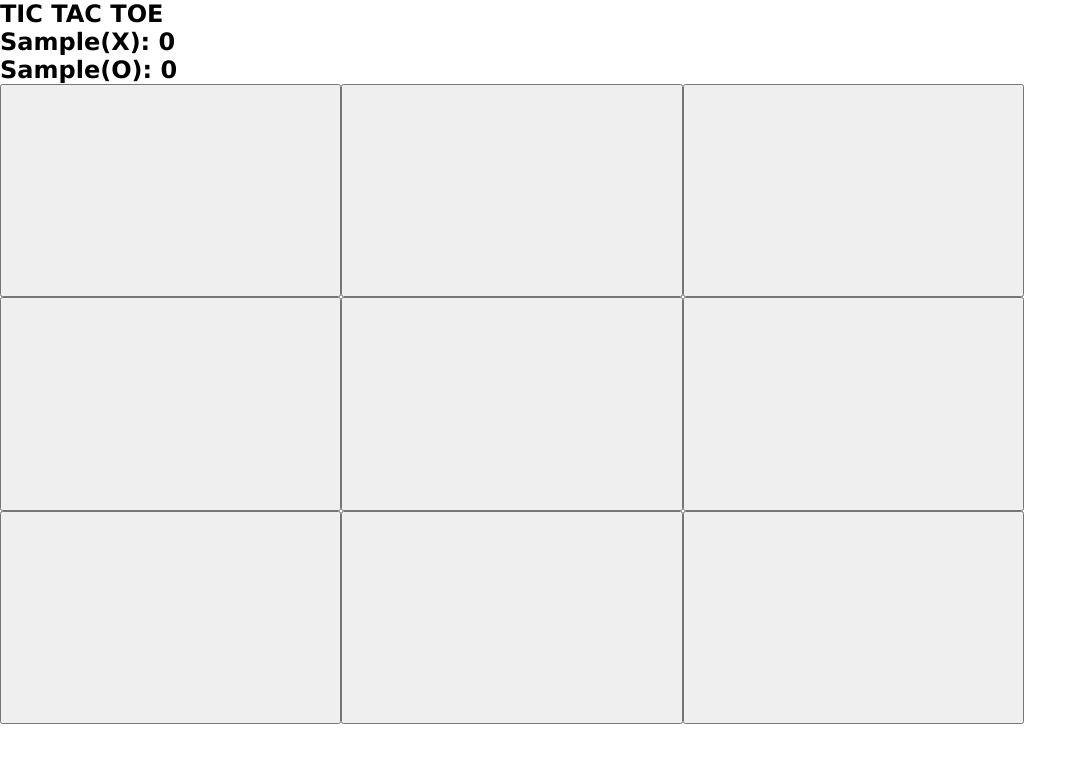
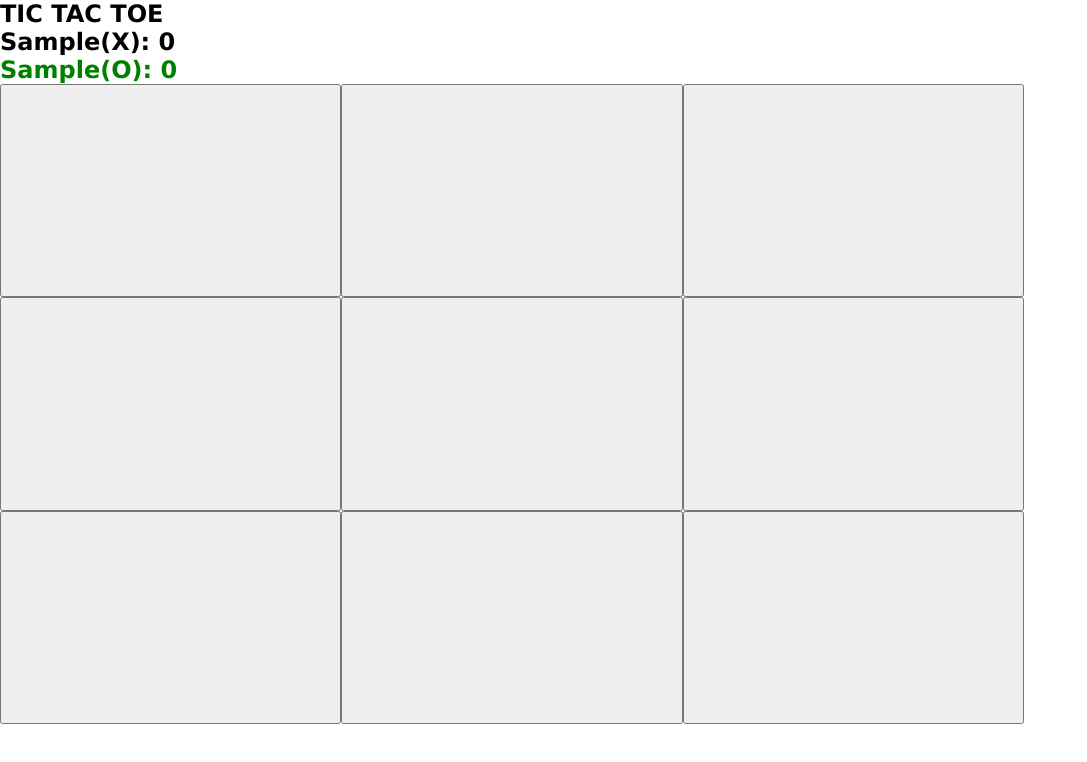
Before and after one commit to linglejack06/tic-Tac-Toe, a plain HTML site: page index.html in a window 1280 px wide. Both pictures are taken after typing "Sample", "Sample" into the empty fields and a click on the button "Start Game". Shown: the whole page, without its empty margins (0-1087 px from the left). Drawn offline with Linux system fonts and the light colour scheme.

Commit message:
Add current turn highlight

```diff
--- a/scripts.js
+++ b/scripts.js
@@ -53,8 +53,8 @@ const gameBoard = (function() {
     const playTurn = (e) => {
         tics[e.target.dataset.index] = players.p1.isActive() ? players.p1.tic : players.p2.tic;
         const winner = checkWin();
+        players.p1.toggleActive();
         displayController.updateBoard()
-        players.p1.toggleActive();
         if (winner !== 'none') {
             console.log(winner);
             displayController.showWinner(winner, players);
@@ -111,6 +111,7 @@ var displayController = (function() {
         _showBoard();
         _displayPlayerNames(players);
         _populateBoard();
+        _updateCurrentTurn();
     }
     const getForm = (players) => {
         const p1Name = document.getElementById('p1Name').value;
@@ -131,11 +132,13 @@ var displayController = (function() {
     }
     const _renderNewGame = () => {
         const players = gameBoard.getPlayers();
+        gameBoard.resetTics();
         renderGame(players);
+        updateBoard();
     }
     const _displayPlayerNames = (players) => {
-        p1Text.textContent = `${players.p1.name}(X): ${players.p1.score}`;
-        p2Text.textContent = `${players.p2.name}(O): ${players.p2.score}`;
+        p1Text.textContent = `${players.p1.name}(X): ${players.p1.getScore()}`;
+        p2Text.textContent = `${players.p2.name}(O): ${players.p2.getScore()}`;
     }
     const _hideForm = () => {
         form.style.display = 'none';
@@ -160,6 +163,17 @@ var displayController = (function() {
             buttons[i].textContent = gameBoard.getTic(i);
         }
         _populateBoard();
+        _updateCurrentTurn();
+    }
+    const _updateCurrentTurn = () => {
+        let players = gameBoard.getPlayers();
+        if (players.p1.isActive()) {
+            p2Text.classList.remove('current-turn');
+            p1Text.classList.add('current-turn');
+        } else {
+            p1Text.classList.remove('current-turn');
+            p2Text.classList.add('current-turn');
+        }
     }
     startButton.addEventListener('click', gameBoard.startGame);
     restartButton.addEventListener('click', _resetGame);
--- a/style.css
+++ b/style.css
@@ -48,3 +48,6 @@ body {
 .main-screen {
     display: none;
 }
+.current-turn {
+    color: green;
+}
```
